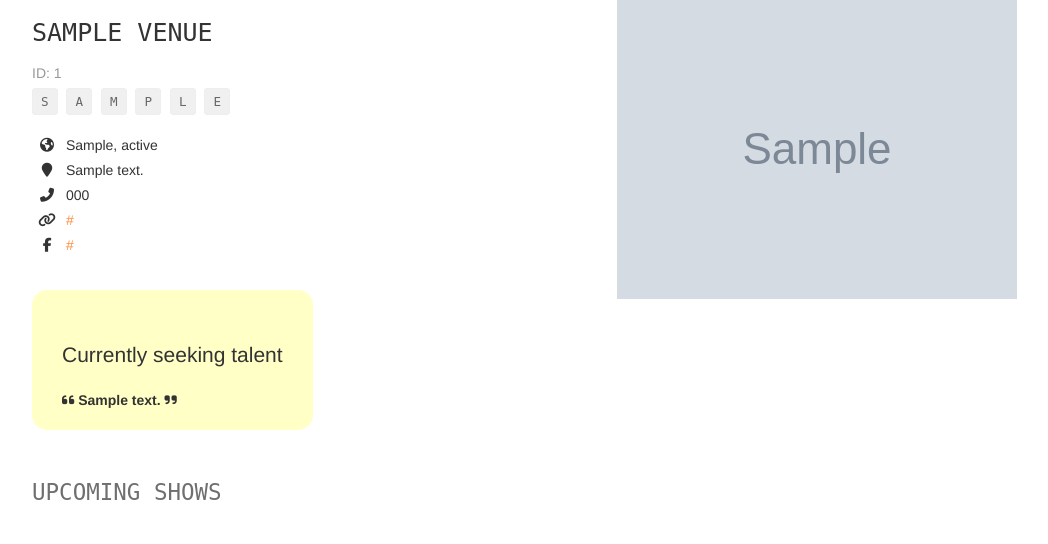
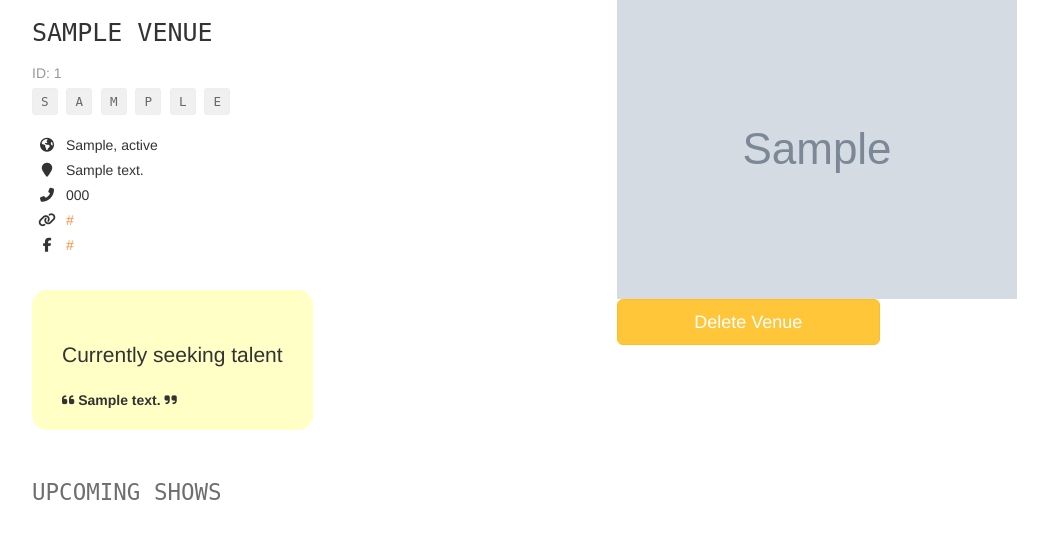
Before and after one commit to ljmccode/Fyyur, a Flask app: page /venues/1 in a window 1280 px wide. Shown: the part 81-625 px from the top of the page, without its empty margins (38-1086 px from the left). Run offline with Flask 2, Linux system fonts and the light colour scheme; tables that the repository leaves empty hold one stand-in row (values such as "Sample post"); grey boxes marked "Sample" are stand-in pictures; some libraries are stand-ins or nearby versions.

Commit message:
delete venue

```diff
--- a/app.py
+++ b/app.py
@@ -139,7 +139,7 @@ def create_venue_submission():
             city=data.get('city'),
             state=data.get('state'),
             address=data.get('address'),
-            phone=data.get('phone'),
+            phone=str(data.get('phone')),
             image_link=data.get('image_link'),
             facebook_link=data.get('facebook_link'),
             genres=data.getlist('genres'),
@@ -159,13 +159,26 @@ def create_venue_submission():
     return render_template('pages/home.html')
 
 
-@ app.route('/venues/<venue_id>', methods=['DELETE'])
+@ app.route('/venues/<int:venue_id>', methods=['POST'])
 def delete_venue(venue_id):
     # TODO: Complete this endpoint for taking a venue_id, and using
     # SQLAlchemy ORM to delete a record. Handle cases where the session commit could fail.
 
     # BONUS CHALLENGE: Implement a button to delete a Venue on a Venue Page, have it so that
     # clicking that button delete it from the db then redirect the user to the homepage
+    try:
+        shows = Show.query.filter_by(venue_id=venue_id)
+        for show in shows:
+            show.delete()
+
+        venue = Venue.query.get(venue_id)
+        venue.delete()
+        flash('Venue deleted!')
+        return render_template('pages/home.html')
+    except():
+        error=True
+        db.session.rollback()
+        flash('An error occured. Venue could not be deleted')
     return None
 
 #  Artists
@@ -235,7 +248,7 @@ def edit_artist_submission(artist_id):
         artist.name=data.get('name'),
         artist.city=data.get('city'),
         artist.state=data.get('state'),
-        artist.phone=data.get('phone'),
+        artist.phone=str(data.get('phone')),
         artist.image_link=data.get('image_link'),
         artist.facebook_link=data.get('facebook_link'),
         artist.genres=data.getlist('genres'),
@@ -273,7 +286,7 @@ def edit_venue_submission(venue_id):
         venue.city=data.get('city'),
         venue.state=data.get('state'),
         venue.address=data.get('address'),
-        venue.phone=data.get('phone'),
+        venue.phone=str(data.get('phone')),
         venue.image_link=data.get('image_link'),
         venue.facebook_link=data.get('facebook_link'),
         venue.genres=data.getlist('genres'),
@@ -311,7 +324,7 @@ def create_artist_submission():
             name=data.get('name'),
             city=data.get('city'),
             state=data.get('state'),
-            phone=data.get('phone'),
+            phone=str(data.get('phone')),
             image_link=data.get('image_link'),
             facebook_link=data.get('facebook_link'),
             genres=data.getlist('genres'),
--- a/models.py
+++ b/models.py
@@ -43,6 +43,9 @@ class Venue(db.Model):
             'seeking_talent': self.seeking_talent,
             'seeking_description': self.seeking_description
         }
+    def delete(self):
+        db.session.delete(self)
+        db.session.commit()
 
     # TODO: implement any missing fields, as a database migration using Flask-Migrate
 
@@ -103,6 +106,9 @@ class Show(db.Model):
             'venue_image_link': self.Venue.image_link
         }
 
+    def delete(self):
+        db.session.delete(self)
+        db.session.commit()
     # def show_artist(self):
     #    return {
     #        'artist_id': self.artist_id,
--- a/templates/pages/show_venue.html
+++ b/templates/pages/show_venue.html
@@ -45,6 +45,9 @@
 	<div class="col-sm-6">
 		<img src="{{ venue.image_link }}" alt="Venue Image" />
 	</div>
+	<form class="col-sm-3" action="{{ url_for('delete_venue', venue_id=venue.id) }}" method=post>
+		<input type="submit" value="Delete Venue" class="btn btn-primary btn-lg btn-block">
+	</form>
 </div>
 <section>
 	<h2 class="monospace">{{ venue.upcoming_shows_count }} Upcoming {% if venue.upcoming_shows_count == 1 %}Show{% else %}Shows{% endif %}</h2>
```
Also changed, not shown: forms.py (+4 -5 lines).
